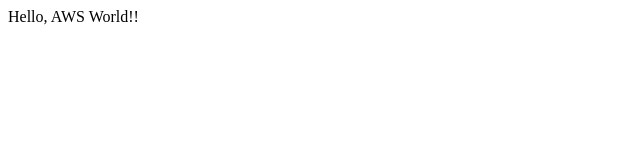
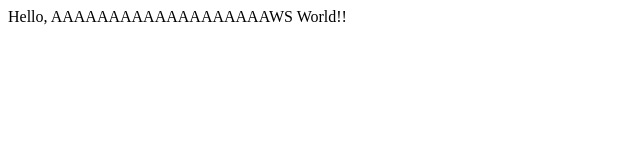
Before and after one commit to yshimo740/kadai4-Repository, a plain HTML site: page src/index.html in a window 1280 px wide. Shown: the whole page, without its empty margins (0-640 px from the left). Drawn offline with Linux system fonts and the light colour scheme.

Commit message:
コミット

```diff
--- a/src/index.html
+++ b/src/index.html
@@ -6,6 +6,6 @@
   <title>CI/CDハンズオン</title>
 </head>
 <body>
-  Hello, AWS World!!
+  Hello, AAAAAAAAAAAAAAAAAAAWS World!!
 </body>
 </html>
```
